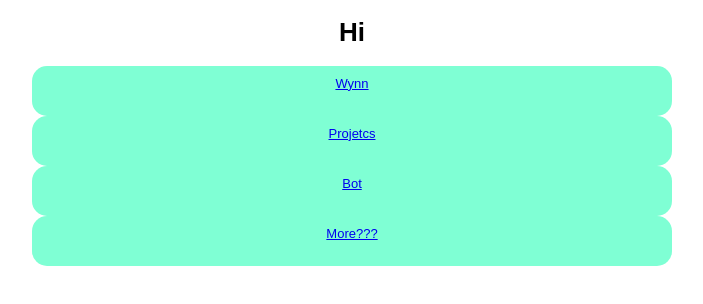
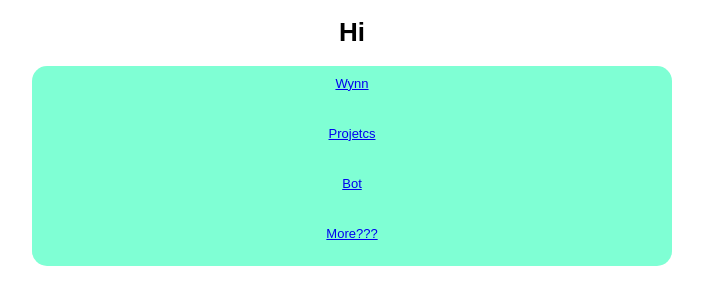
Before and after one commit to Waphhh/waphhh.github.io, a plain HTML site: page index.html in a window 1280 px wide. Shown: the full height of the page, 296-999 px from the left. Drawn offline with Linux system fonts and the light colour scheme.

Commit message:
update style

```diff
--- a/style.css
+++ b/style.css
@@ -26,10 +26,14 @@ a {
     display: block;
     height: 50px;
     background-color: aquamarine;
-    border-radius: 15px;
     padding: 10px;
 }
 
 .wynn {
     margin-top: 10px;
+    border-radius: 15px 15px 0px 0px;
 }
+
+.more {
+    border-radius: 0px 0px 15px 15px;
+}
```
